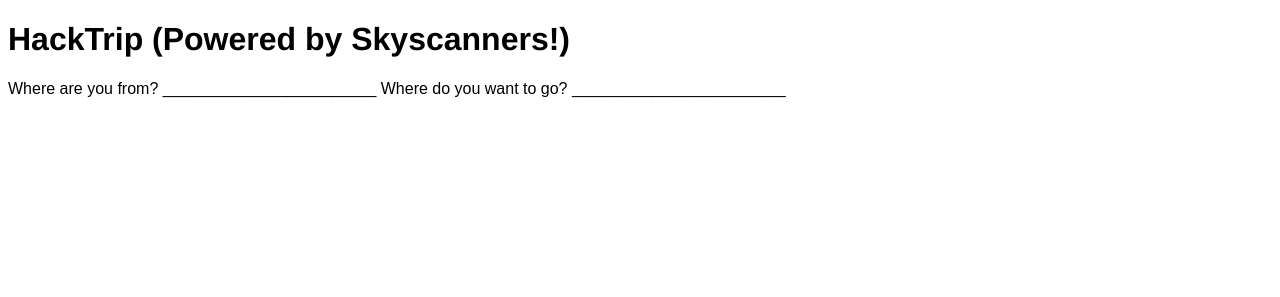
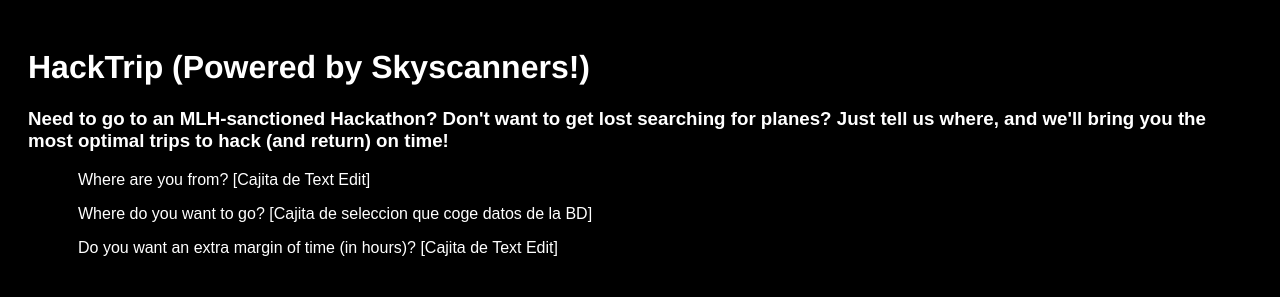
Before and after one commit to MNXANL/HackTrip, a plain HTML site: page index.html in a window 1280 px wide. Drawn offline with Linux system fonts and the light colour scheme.

Commit message:
Added css styles, made it cleaner

```diff
--- a/index.html
+++ b/index.html
@@ -1,28 +1,29 @@
 <!DOCTYPE html>
 <html>
 	<head>
-		<title>
-			HackTrip | HackUPC Fall 2016
-		</title>
-		<style type="text/css">
-			body
+		<link rel="stylesheet" href="styles.css">
+		<title>HackTrip | HackUPC Fall 2016</title>
 
-		</style>
+		<link rel="stylesheet" type="text/css" href="styles.css">
 
-	<meta http-equiv="refresh" content="10" >
-	<meta charset="UTF-8" >
-	<meta name="keywords" content="HackUPC, MLH, Skyscanners, travel, trip" >
-	<meta name="author"   content="Aaron Jimenez, Miguel Moreno, Alex Viñas">
+		<meta http-equiv="refresh" content="10" >		<meta charset="UTF-8" >
+		<meta name="keywords" content="HackUPC, MLH, Skyscanners, travel, trip" >
+		<meta name="author"   content="Aaron Jimenez, Miguel Moreno, Alex Viñas">
+	</head>
 
-
-	</head>
-	<body>
-		<h1 style="font-family:helvetica;">
-			HackTrip (Powered by Skyscanners!)
-		</h1>
-		<p style="font-family:arial;">
-			Where are you from? ________________________
-			Where do you want to go? ________________________
-		</p>
+	<body >
+		<div >
+			<h1 style="font-family:helvetica;">
+				HackTrip (Powered by Skyscanners!)
+			</h1>
+			<h3 style="font-family:arial;">
+				Need to go to an MLH-sanctioned Hackathon? Don't want to get lost searching for planes? Just tell us where, and we'll bring you the most optimal trips to hack (and return) on time!
+			</h3>
+		</div>
+		<div>
+			<p>Where are you from? [Cajita de Text Edit]</p>
+			<p>Where do you want to go? [Cajita de seleccion que coge datos de la BD]</p>
+			<p>Do you want an extra margin of time (in hours)? [Cajita de Text Edit]</p>
+		</div>
 	</body>
 </html>
--- /dev/null
+++ b/styles.css
@@ -0,0 +1,19 @@
+body {
+	background-color:black;
+	padding: 20px;
+	color:white;
+}
+
+h1 {
+	font-family: monospace;
+}
+
+h3 {
+	font-family: arial;
+}
+
+p {
+	font-family: arial;
+    //border: 1px solid green;
+    padding-left: 50px
+}
```
